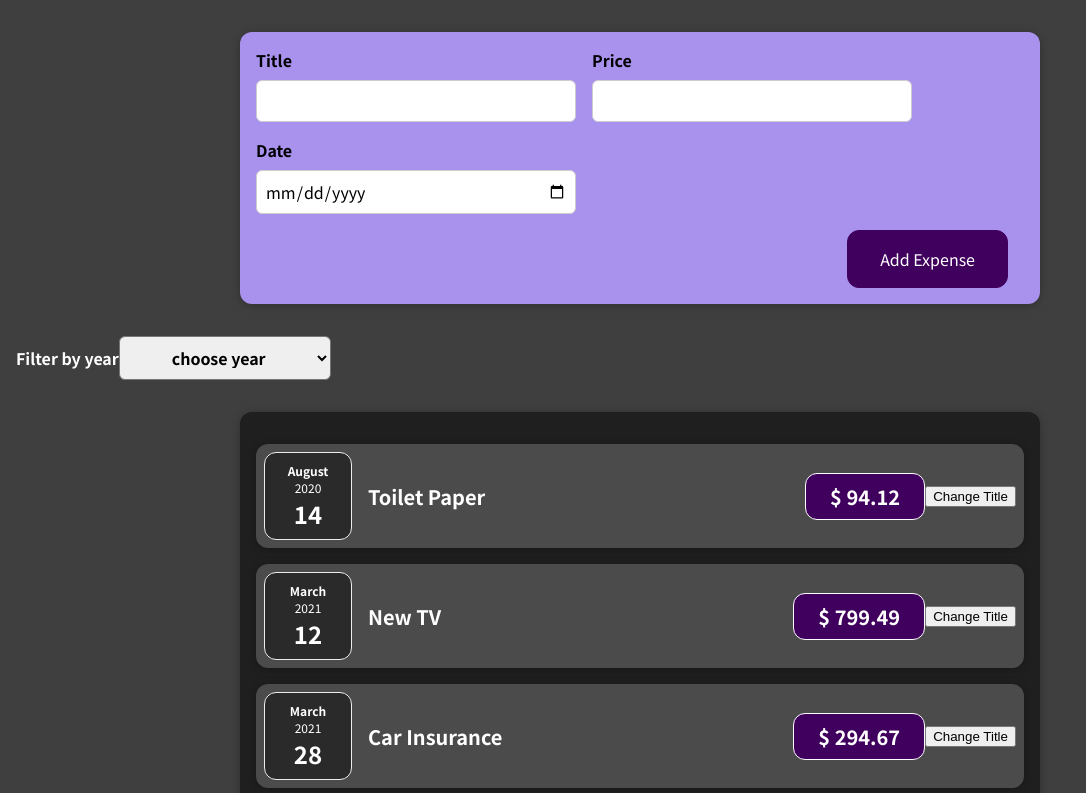
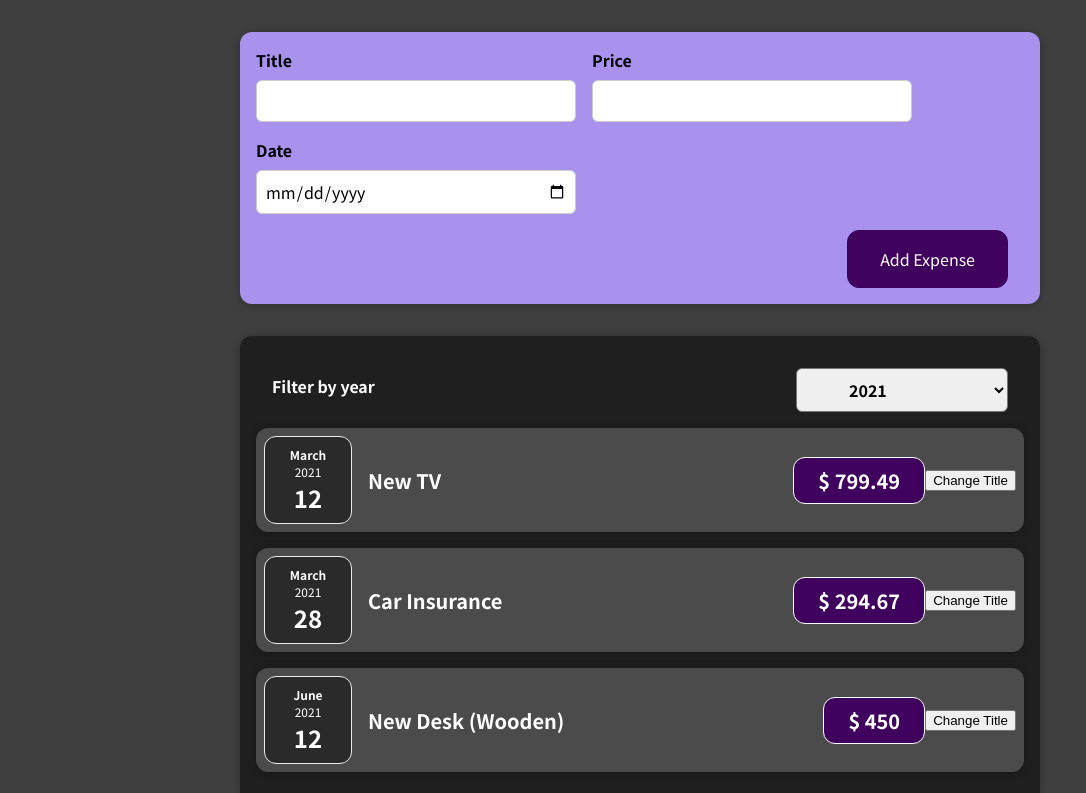
Before and after one commit to rsandtner/react-complete-guide, a React (Create React App) app: page / in a window 1280 px wide. Shown: the top 793 px of the page, without its empty margins (0-1086 px from the left). Built offline with nearby package versions, Linux system fonts and the light colour scheme.

Commit message:
useState for filtering

```diff
--- a/src/App.js
+++ b/src/App.js
@@ -1,8 +1,6 @@
 import 'App.css';
 import ExpenseList from "components/expense/ExpenseList";
 import NewExpense from "components/expense/NewExpense";
-import ExpenseFilter from "./components/expense/ExpenseFilter";
-import {useState} from "react";
 
 function App() {
 
@@ -13,21 +11,14 @@ function App() {
     new Expense('New Desk (Wooden)', 450, new Date(2021, 5, 12)),
   ]
 
-  const [visibleExpenses, setVisibleExpenses] = useState(expenses)
-
   const newExpenseHandler = (expense) => {
     console.log(expense)
   }
 
-  const expenseFilterHandler = (year) => {
-    setVisibleExpenses(expenses.filter(expense => year === '' || expense.date.getFullYear() === Number(year)))
-  }
-
   return (
       <div>
-        <NewExpense onNewExpense={ newExpenseHandler } />
-        <ExpenseFilter onFilter={ expenseFilterHandler } />
-        <ExpenseList items={ visibleExpenses }/>
+        <NewExpense onNewExpense={newExpenseHandler}/>
+        <ExpenseList items={expenses}/>
       </div>
   );
 }
--- a/src/components/expense/ExpenseFilter.js
+++ b/src/components/expense/ExpenseFilter.js
@@ -8,8 +8,9 @@ const ExpenseFilter = (props) => {
 
     return (
         <div className="expenses-filter">
+            <div className="expenses-filter__control">
                 <label>Filter by year</label>
-            <select onChange={filterChangeHandler}>
+                <select value={props.year} onChange={filterChangeHandler}>
                     <option value="" defaultValue>choose year</option>
                     <option value="2022">2022</option>
                     <option value="2021">2021</option>
@@ -17,6 +18,7 @@ const ExpenseFilter = (props) => {
                     <option value="2019">2019</option>
                 </select>
             </div>
+        </div>
     )
 }
 
--- a/src/components/expense/ExpenseList.js
+++ b/src/components/expense/ExpenseList.js
@@ -1,15 +1,26 @@
 import 'components/expense/ExpenseList.css'
 import Card from "components/ui/Card";
 import ExpenseItem from "components/expense/ExpenseItem";
+import ExpenseFilter from "./ExpenseFilter";
+import {useState} from "react";
 
 const ExpenseList = (props) => {
 
-    const expenses = props.items.map(item => (<ExpenseItem title={item.title}
-                                                           price={item.price}
-                                                           date={item.date} />))
+    const [yearFilter, setYearFilter] = useState('2021')
+
+    const expenseFilterHandler = (year) => {
+        setYearFilter(year)
+    }
+
+    const expenses = props.items
+        .filter(item => yearFilter === '' || item.date.getFullYear() === Number(yearFilter))
+        .map(item => (<ExpenseItem title={item.title}
+                                   price={item.price}
+                                   date={item.date}/>))
 
     return (
         <Card className={"expenses"}>
+            <ExpenseFilter onFilter={expenseFilterHandler} year={yearFilter}/>
             {expenses}
         </Card>
     )
```
Lines whose indentation alone changed are shown as unchanged.
